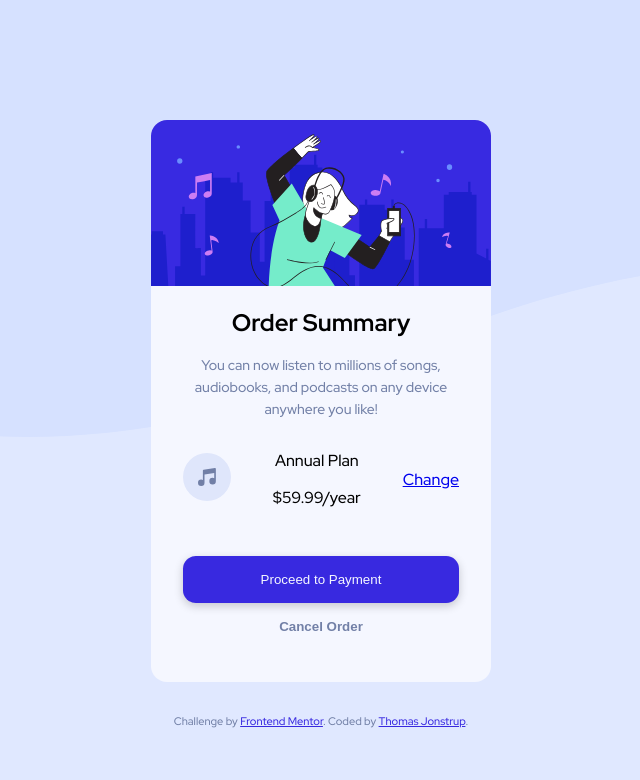
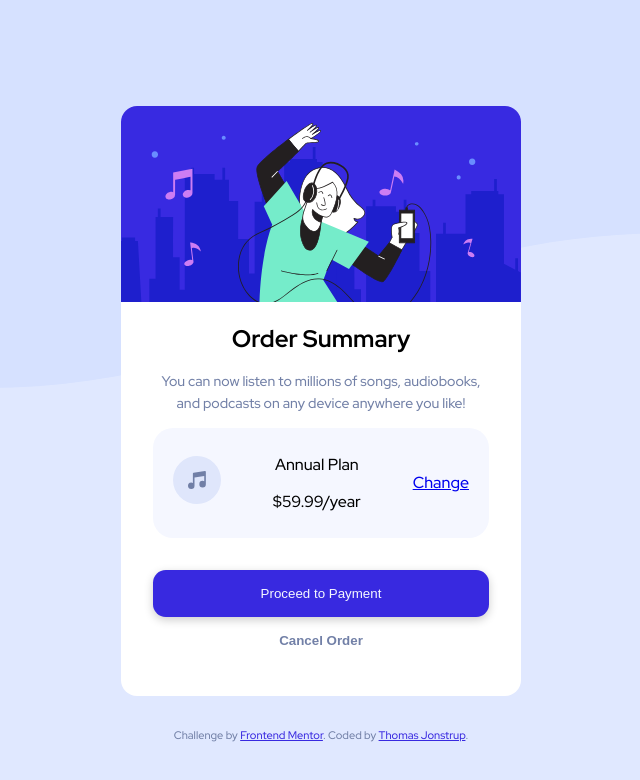
Before and after one commit to thomasjonstrup/order-summary-component, a website: page index.html in a window 1280 px wide. Shown: the whole page, without its empty margins (319-959 px from the left). Drawn offline with Linux system fonts and the light colour scheme.

Commit message:
updated styling

```diff
--- a/app/scss/components/card.scss
+++ b/app/scss/components/card.scss
@@ -3,8 +3,8 @@
 
 .card {
 	margin: 2rem 0 2rem 0;
-	max-width: rem(340);
-	background: $very-pale-blue;
+	max-width: rem(400);
+	background: #fff;
 	border-radius: 1rem;
 	text-align: center;
 
@@ -18,6 +18,9 @@
 		display: flex;
 		justify-content: space-between;
 		align-items: center;
+		background: $very-pale-blue;
+		padding: 10px 20px;
+		border-radius: 20px;
 	}
 
 	&__image {
--- a/app/scss/globals/layout.scss
+++ b/app/scss/globals/layout.scss
@@ -11,6 +11,7 @@ body {
 	@include breakpoint(medium) {
 		background: colors.$pale-blue
 			url("../../../images/pattern-background-desktop.svg") no-repeat;
+		background-size: contain;
 	}
 }
 
```
Also changed, not shown: dist/style.css, 1 other file.
